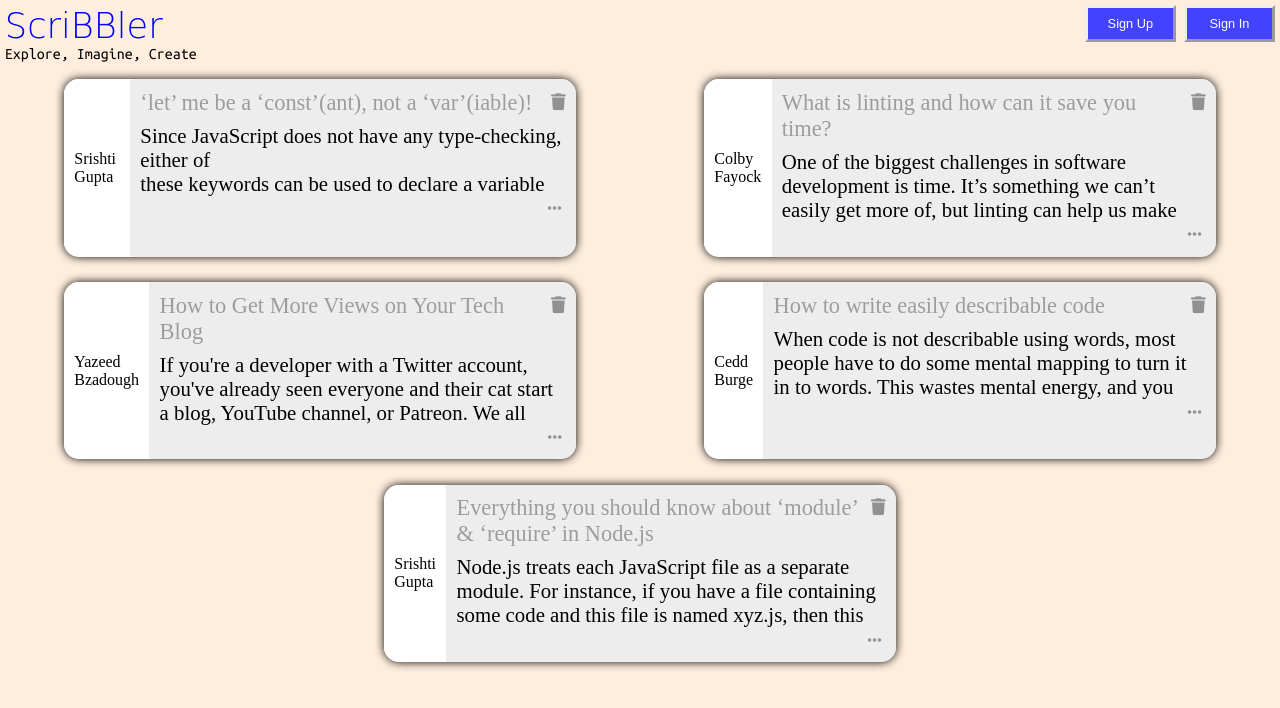
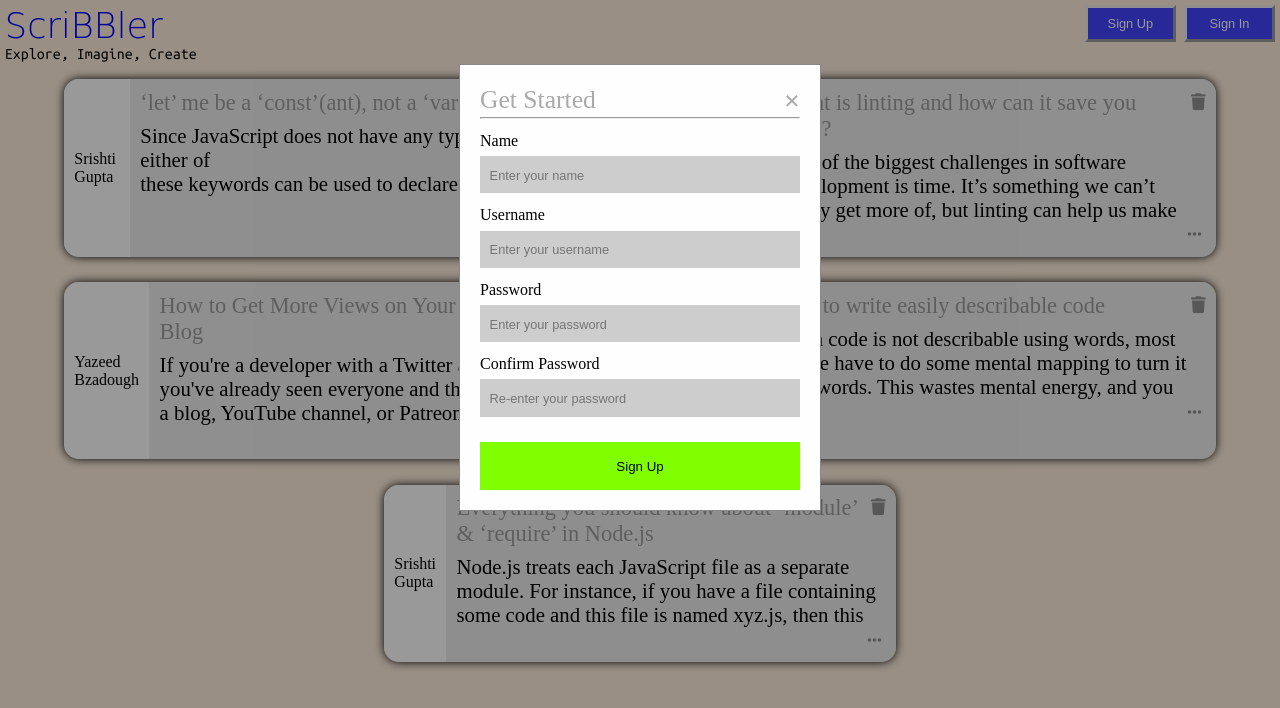
Before and after one commit to Tushar-Raghav/Scribbler, a plain HTML site: page html/postslist.html in a window 1280 px wide. Both pictures are taken after a click on the button "Sign Up". Drawn offline with Linux system fonts and the light colour scheme; a web font is replaced by a local one.

Commit message:
updated modals in postlist.html

```diff
--- a/html/postslist.html
+++ b/html/postslist.html
@@ -21,6 +21,49 @@
             <button type="button" id="signInBtn">Sign In</button>
         </div>
     </header>
+    <!-- The Modal -->
+<div id="signUpModal">
+
+    <!-- Modal content -->
+    <div id="signUpModal-content">
+      <section id="signUpForm-top">
+      <p>Get Started</p>
+      <span id="signUpModal-close">&times;</span>
+      </section><hr>
+      <form id="signUpForm" name="signUp">
+          <label>Name</label>
+          <input type="text" id="name" placeholder="Enter your name" required>
+          <label>Username</label>
+          <input type="text" id="" placeholder="Enter your username" required >
+          <label>Password</label>
+          <input type="password" id="" placeholder="Enter your password"required >
+          <label>Confirm Password</label>
+          <input type="password" id="" placeholder="Re-enter your password "required>
+          <button type="submit" id="signUpBtn" onclick="getData()">Sign Up</button>
+      </form>
+    </div>
+  </div>
+  <!-- The Modal -->
+  <div id="signInModal">
+
+    <!-- Modal content -->
+    <div id="signInModal-content">
+      <section id="signInForm-top">
+      <p>Get Started</p>
+      <span id="signInModal-close">&times;</span>
+      </section><hr>
+      <form id="signInForm">
+          <label>Username</label>
+          <input type="text" id="" placeholder="Enter your username" required>
+          <label>Password</label>
+          <input type="password" id="" placeholder="Enter your password" required>
+          <button type="submit" id="signInBtn">Sign In</button>
+      </form>
+      <section id="signInFormFooter">
+        <h4>Not a member?<span onclick="showSignUp()" id="refSignUp">Sign Up</span></h4>
+      </section>
+    </div>
+  </div>
     <!-- ATTENTION: The HTML code for the list of posts has been given to you. You can feel free to add/delete/modify this code. You need to write the proper CSS and JavaScript code corresponding to this page so that the result looks like the screenshots given to you in the Project Statement. -->
 
     <!-- list of all posts starts here -->
```
